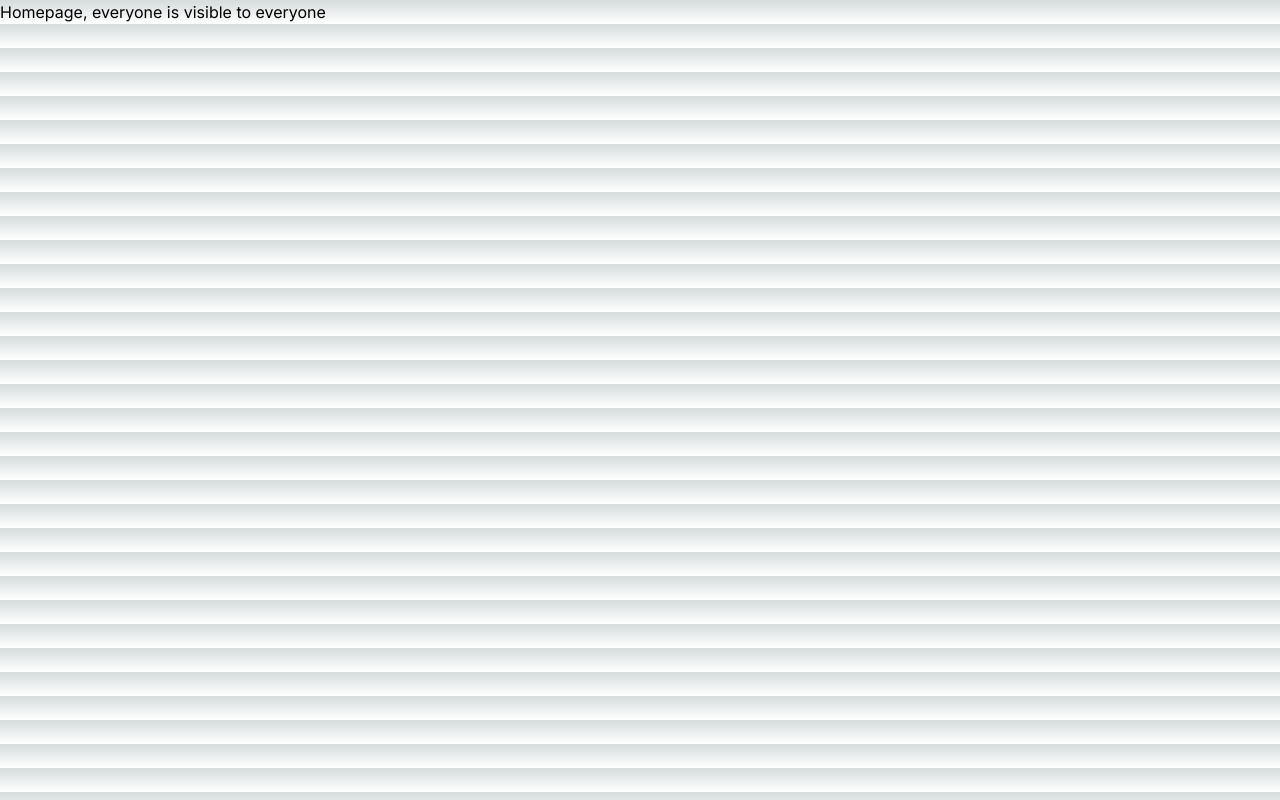
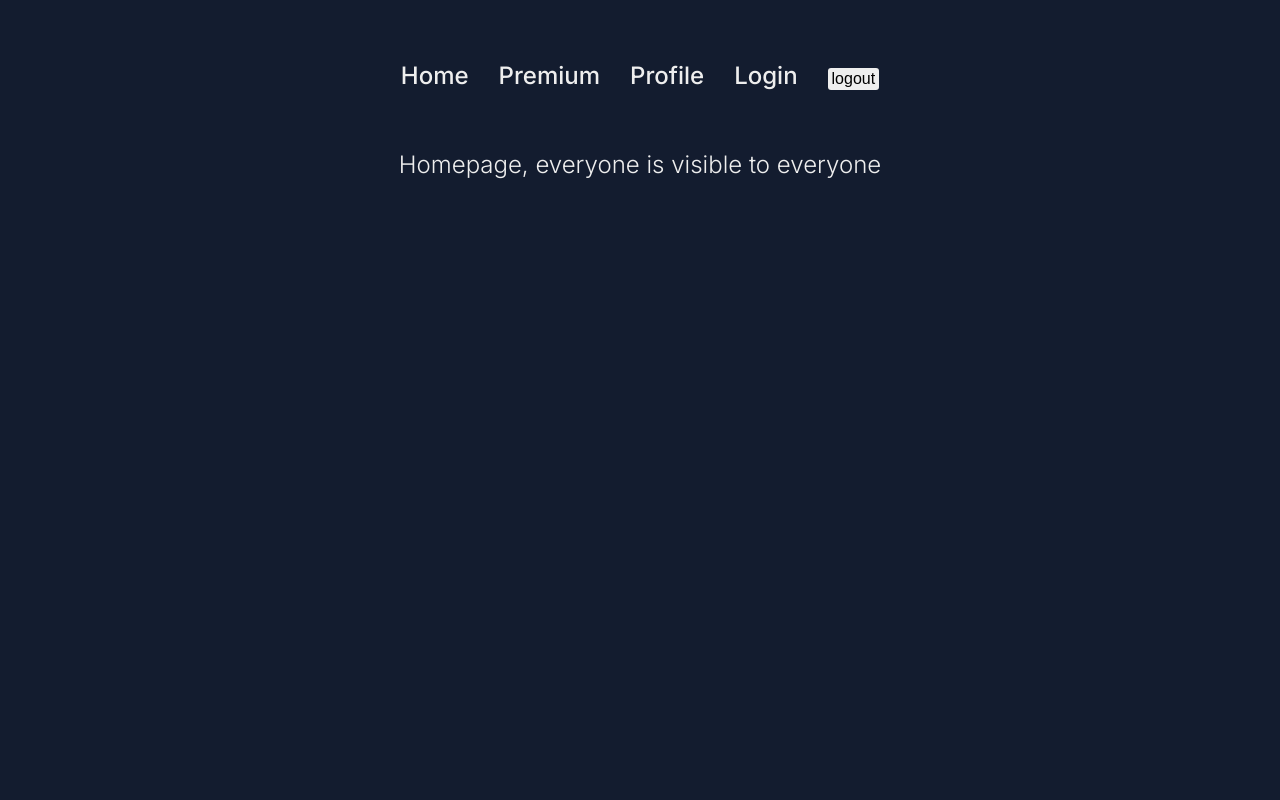
Before and after one commit to henriquepmartins/next-auth-cookies, a Next.js app: page / in a window 1280 px wide. Built offline with nearby package versions, Linux system fonts and the light colour scheme.

Commit message:
cookie session w/ server actions

```diff
--- a/src/app/globals.css
+++ b/src/app/globals.css
@@ -1,33 +1,135 @@
-@tailwind base;
-@tailwind components;
-@tailwind utilities;
-
-:root {
-  --foreground-rgb: 0, 0, 0;
-  --background-start-rgb: 214, 219, 220;
-  --background-end-rgb: 255, 255, 255;
-}
-
-@media (prefers-color-scheme: dark) {
-  :root {
-    --foreground-rgb: 255, 255, 255;
-    --background-start-rgb: 0, 0, 0;
-    --background-end-rgb: 0, 0, 0;
-  }
+* {
+  padding: 0;
+  margin: 0;
 }
 
 body {
-  color: rgb(var(--foreground-rgb));
-  background: linear-gradient(
-      to bottom,
-      transparent,
-      rgb(var(--background-end-rgb))
-    )
-    rgb(var(--background-start-rgb));
+  background-color: #131c2f;
+  color: #eee;
 }
 
-@layer utilities {
-  .text-balance {
-    text-wrap: balance;
-  }
+a {
+  color: inherit;
+  text-decoration: none;
 }
+
+.container {
+  height: 100vh;
+  margin: auto;
+  display: flex;
+  flex-direction: column;
+  align-items: center;
+  font-size: 24px;
+}
+
+nav {
+  height: 150px;
+  display: flex;
+  gap: 30px;
+  align-items: center;
+  justify-content: center;
+  font-weight: 500;
+}
+
+nav a {
+  transition: all 0.3s ease;
+}
+
+nav a:hover {
+  color: #fff;
+  scale: 1.05;
+}
+
+button {
+  border: none;
+  cursor: pointer;
+  font-size: 16px;
+  font-weight: 500;
+  background-color: #eee;
+  color: black;
+  padding: 2px 4px;
+  border-radius: 3px;
+  transition: all 0.3s ease;
+  width: max-content;
+}
+
+button:hover {
+  background-color: #555;
+  color: #fff;
+  scale: 1.05;
+}
+
+.content {
+  font-weight: 300;
+}
+
+.content h1 {
+  display: flex;
+  align-items: center;
+  font-size: 32px;
+  gap: 20px;
+  margin-bottom: 30px;
+}
+
+.notPremium h1 {
+  width: 500px;
+}
+
+.notPremium a {
+  border-bottom: 1px solid #eee;
+  padding: 2px 0px;
+  font-size: 20px;
+  transition: all 0.2s ease;
+}
+
+.notPremium a:hover {
+  font-weight: 400;
+}
+
+ul {
+  list-style: inside;
+}
+
+li {
+  font-size: 20px;
+  margin-bottom: 5px;
+  cursor: pointer;
+  transition: all 0.4s ease;
+}
+
+li:hover {
+  scale: 1.02;
+}
+
+.profile p {
+  margin-bottom: 20px;
+}
+
+.profile form {
+  margin: 20px 0px;
+  display: flex;
+  align-items: center;
+  gap: 10px;
+}
+
+input {
+  padding: 5px 10px;
+  border-radius: 3px;
+  color: black;
+  font-size: 20px;
+}
+
+b {
+  font-weight: bold;
+}
+
+.login form {
+  display: flex;
+  flex-direction: column;
+  gap: 20px;
+}
+
+.login p {
+  color: coral;
+  font-size: 18px;
+}
--- a/src/app/layout.tsx
+++ b/src/app/layout.tsx
@@ -1,6 +1,7 @@
 import type { Metadata } from "next";
 import { Inter } from "next/font/google";
 import "./globals.css";
+import Navbar from "@/components/navbar";
 
 const inter = Inter({ subsets: ["latin"] });
 
@@ -16,7 +17,12 @@ export default function RootLayout({
 }>) {
   return (
     <html lang="en">
-      <body className={inter.className}>{children}</body>
+      <body className={inter.className}>
+        <div className="container">
+          <Navbar />
+          <div className="content">{children}</div>
+        </div>
+      </body>
     </html>
   );
 }
--- a/src/app/premium/page.tsx
+++ b/src/app/premium/page.tsx
@@ -0,0 +1,9 @@
+import React from 'react'
+
+function PremiumPage() {
+  return (
+    <div>PremiumPage</div>
+  )
+}
+
+export default PremiumPage
--- /dev/null
+++ b/src/components/logoutForm.tsx
@@ -0,0 +1,11 @@
+import React from "react";
+
+function LogoutForm() {
+  return (
+    <form>
+      <button>logout</button>
+    </form>
+  );
+}
+
+export default LogoutForm;
--- /dev/null
+++ b/src/components/navbar.tsx
@@ -0,0 +1,17 @@
+import Link from 'next/link'
+import React from 'react'
+import LogoutForm from './logoutForm'
+
+function Navbar() {
+  return (
+    <nav>
+        <Link href="/">Home</Link>
+        <Link href="/premium">Premium</Link>
+        <Link href="/profile">Profile</Link>
+        <Link href="/login">Login</Link>
+        <LogoutForm />
+    </nav>
+  )
+}
+
+export default Navbar
```
Also changed, not shown: package.json (+6 -5 lines), src/app/actions.ts (added, +12 -0 lines), src/app/login/page.tsx (added, +7 -0 lines), src/lib.ts (added, +16 -0 lines), 2 other files (tests, documents, lock files or other folders).
